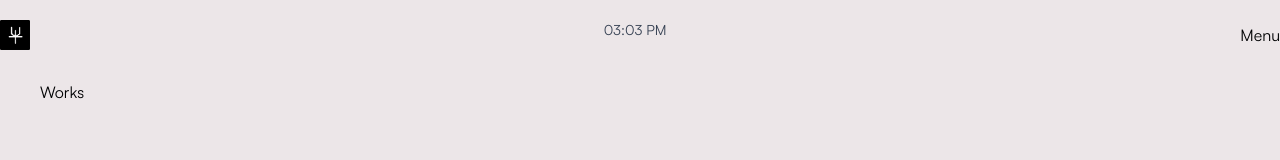
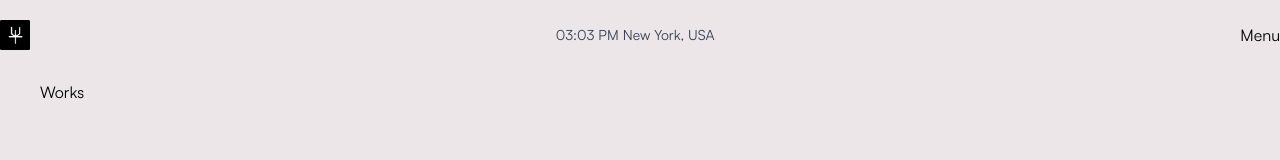
Before and after one commit to KeshiEmmanuel/aris_ai, a Next.js app: page / in a window 1280 px wide. Shown: the top 160 px of the page. Built offline with nearby package versions, Linux system fonts and the light colour scheme; a web font is replaced by a local one.

Commit message:
another change

```diff
--- a/app/components/Navbar.tsx
+++ b/app/components/Navbar.tsx
@@ -21,9 +21,9 @@
     <nav className="fixed top-0 w-full max-w-360 left-0 right-0 pt-5 mx-auto">
       <div className="flex justify-between">
         <Image src="/zendt.png" alt="Zendt logo" width={30} height={30} />
-        <p>
-          <RealTimeClock />
-        </p>
+        <div className="flex items-center gap-1 text-gray-700 text-sm">
+          <RealTimeClock /> New York, USA
+        </div>
         <button>Menu</button>
       </div>
     </nav>
```
